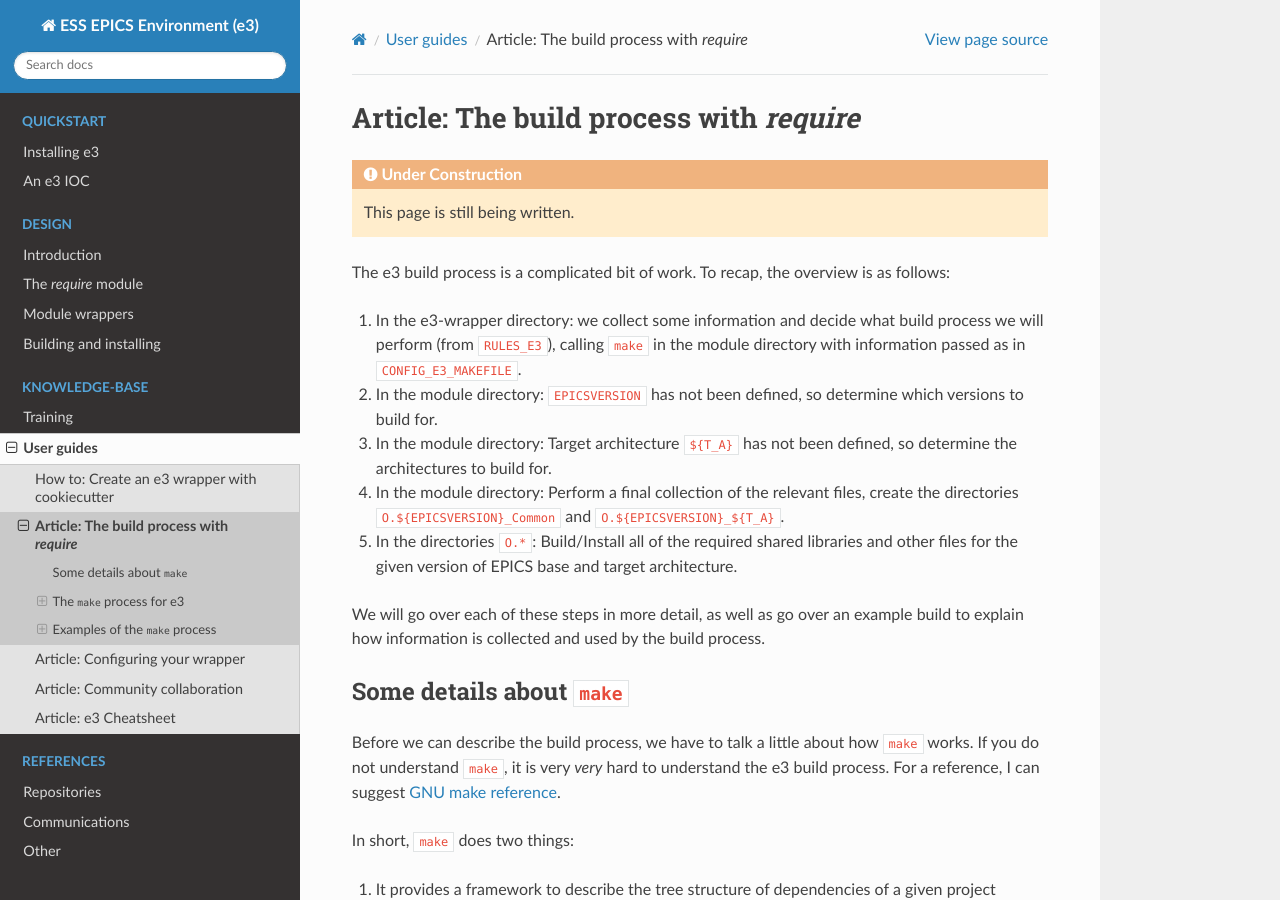
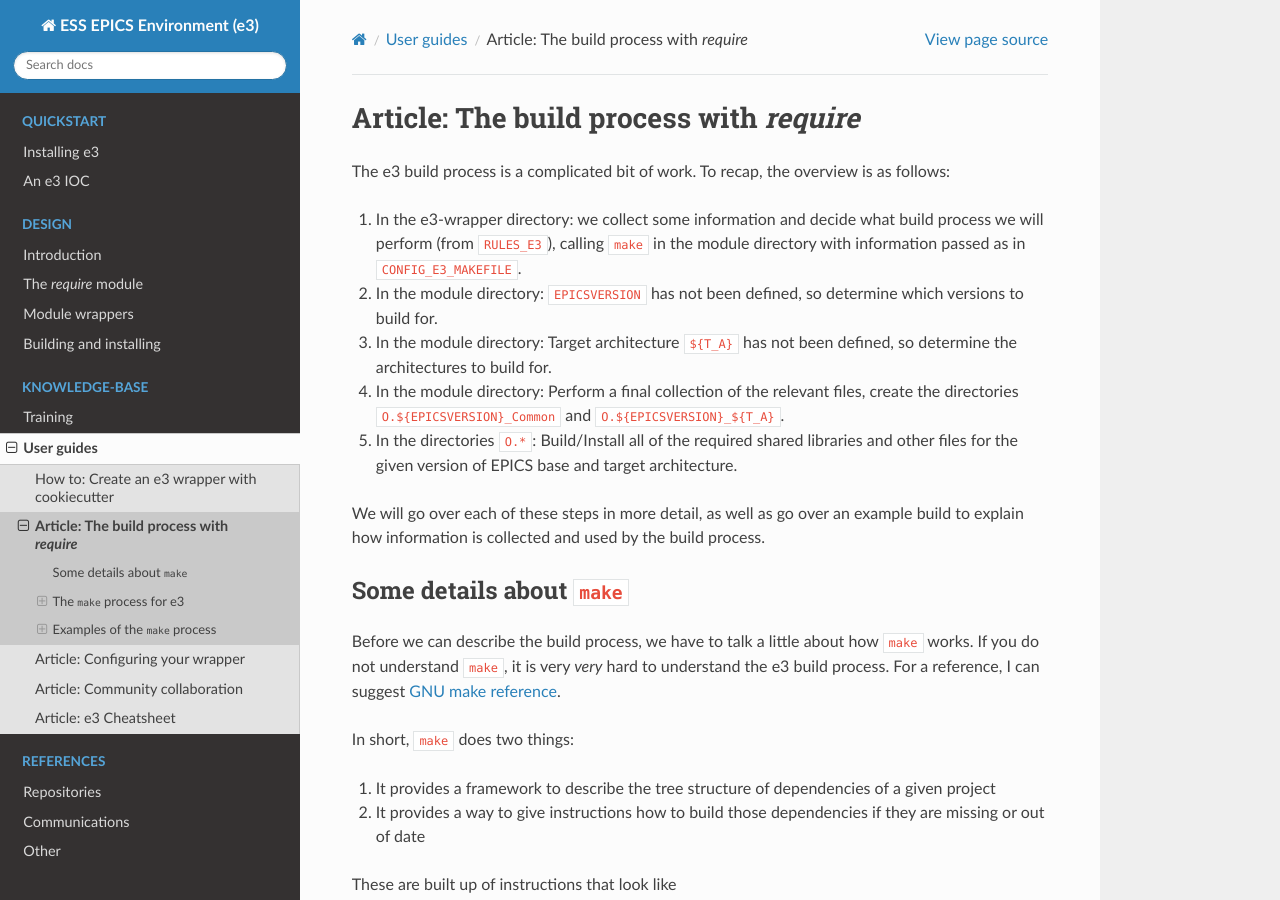
Before and after one commit to ttkorhonen/e3pages, a Sphinx documentation site: the page built from docs/kb/guide/articles/5_build_process.md, in a window 1280 px wide and 900 px high. Built offline with Sphinx 7.4.7 and the Read the Docs theme 2.0.0, drawn with Linux system fonts in a browser that asks for light colours.

Commit message:
Remove "under construction" notice

````diff
--- a/docs/kb/guide/articles/5_build_process.md
+++ b/docs/kb/guide/articles/5_build_process.md
@@ -1,12 +1,6 @@
 (require_build)=
 
 # Article: The build process with *require*
-
-```{admonition} Under Construction
-:class: warning
-
-This page is still being written.
-```
 
 The e3 build process is a complicated bit of work. To recap, the overview is as follows:
 
````
